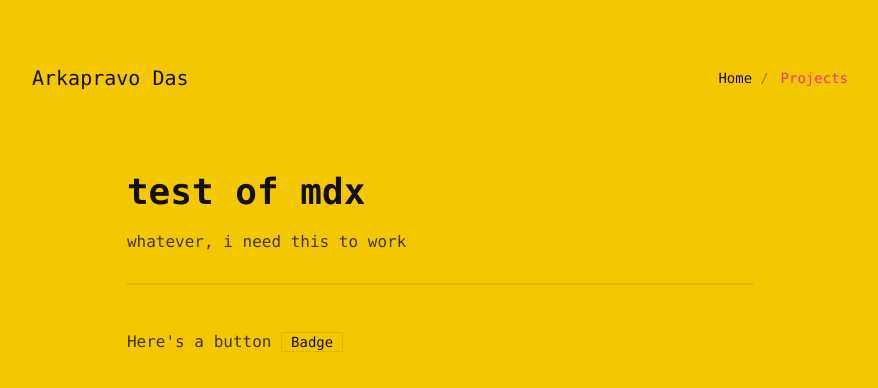
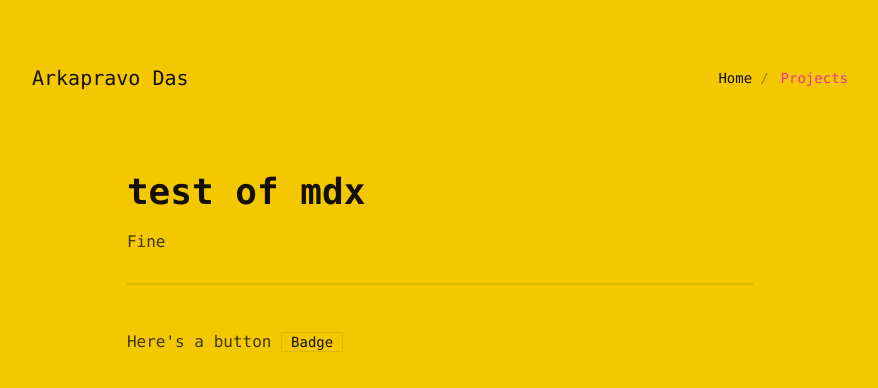
Before and after one commit to raiden076/2024_portfolio, an Astro site: page /projects/test in a window 1280 px wide. Shown: the whole page, without its empty margins (200-1078 px from the left). Built offline with nearby package versions, Linux system fonts and the light colour scheme; Astro itself is replaced by a stand-in of ours.

Commit message:
shame on me, quit mwc

```diff
--- a/src/content/projects/test.mdx
+++ b/src/content/projects/test.mdx
@@ -1,6 +1,6 @@
 ---
 title: test of mdx
-description: whatever, i need this to work
+description: Fine
 tags:
  - not/test/at/all
  - still/tag
```
